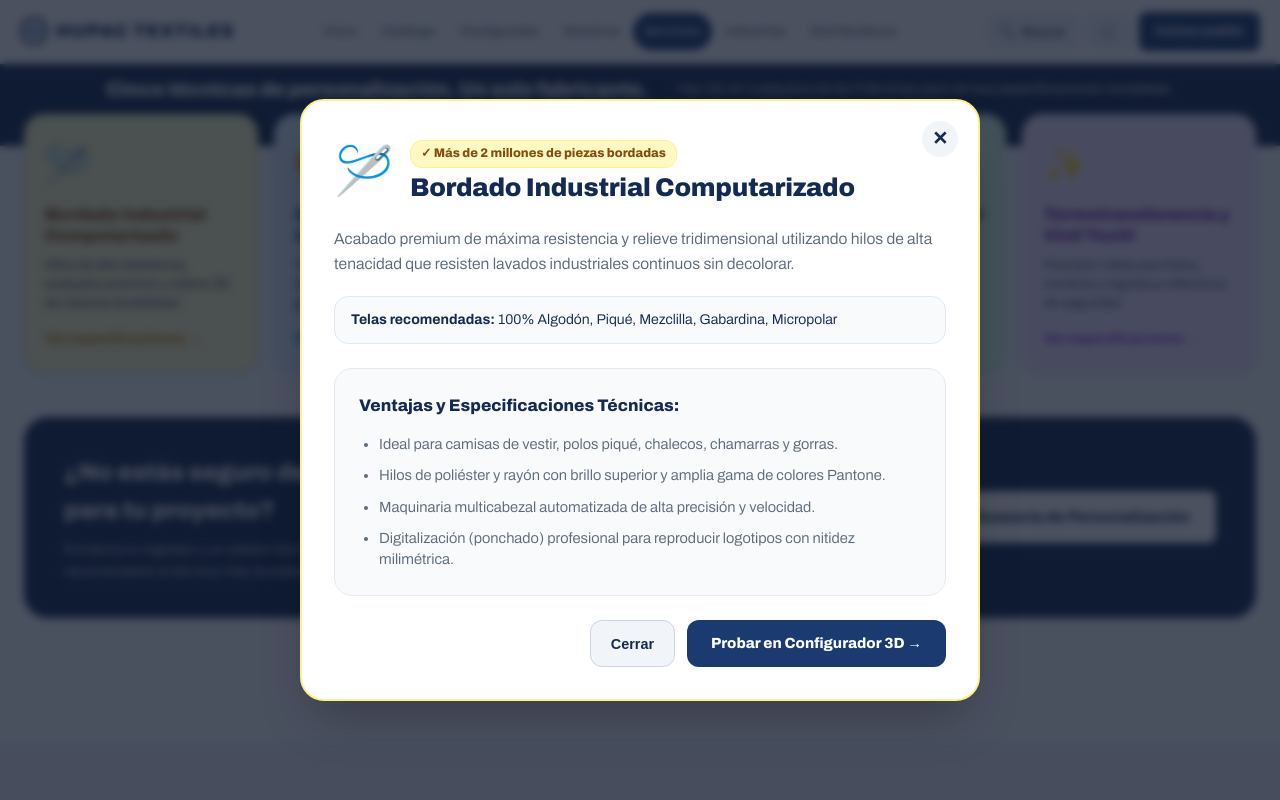
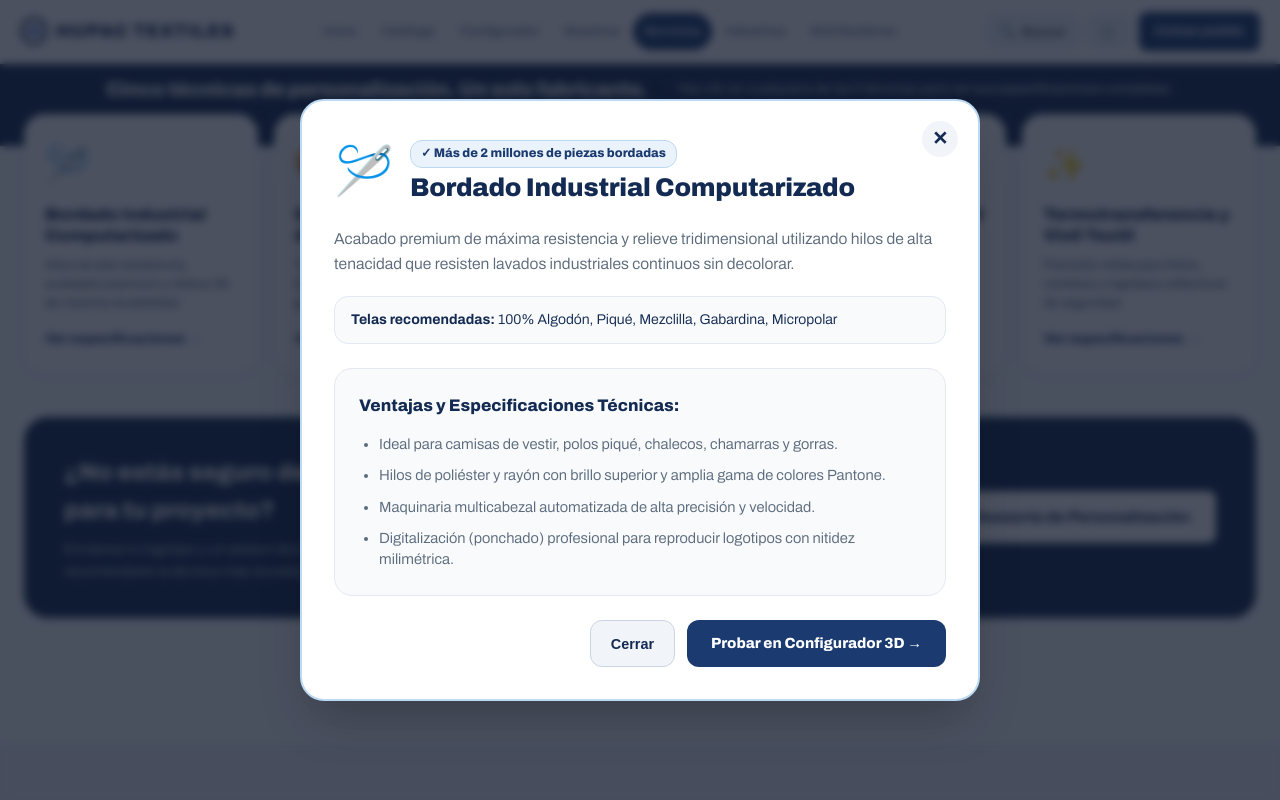
Before and after one commit to danieltrejomx/hupac-textiles-web, a Next.js app: page /servicios in a window 1280 px wide. Both pictures are taken after a click on the element 140 px from the left and 243 px from the top of the page. Shown: the top 800 px of the page. Built offline with nearby package versions, Linux system fonts and the light colour scheme.

Commit message:
style(servicios): remover colores pastel y usar tarjetas blancas limpias con estilo HUPAC

```diff
--- a/app/servicios/page.tsx
+++ b/app/servicios/page.tsx
@@ -166,8 +166,8 @@ export default function ServiciosPage() {
                 key={srv.id}
                 onClick={() => setModalServicio(srv)}
                 style={{
-                  backgroundColor: srv.bg,
-                  border: `1.5px solid ${srv.border}`,
+                  backgroundColor: '#ffffff',
+                  border: '1px solid var(--linea)',
                   borderRadius: '20px',
                   padding: '22px 20px',
                   cursor: 'pointer',
@@ -175,16 +175,18 @@ export default function ServiciosPage() {
                   flexDirection: 'column',
                   justifyContent: 'space-between',
                   gap: '16px',
-                  transition: 'transform 0.2s ease, box-shadow 0.2s ease',
-                  boxShadow: '0 4px 14px rgba(0,0,0,0.03)'
+                  transition: 'all 0.2s ease',
+                  boxShadow: '0 4px 14px rgba(19, 42, 82, 0.04)'
                 }}
                 onMouseEnter={(e) => {
                   e.currentTarget.style.transform = 'translateY(-4px)';
-                  e.currentTarget.style.boxShadow = '0 10px 24px rgba(0,0,0,0.08)';
+                  e.currentTarget.style.borderColor = 'var(--rey)';
+                  e.currentTarget.style.boxShadow = '0 12px 28px rgba(36, 86, 196, 0.12)';
                 }}
                 onMouseLeave={(e) => {
                   e.currentTarget.style.transform = 'translateY(0)';
-                  e.currentTarget.style.boxShadow = '0 4px 14px rgba(0,0,0,0.03)';
+                  e.currentTarget.style.borderColor = 'var(--linea)';
+                  e.currentTarget.style.boxShadow = '0 4px 14px rgba(19, 42, 82, 0.04)';
                 }}
               >
                 <div>
@@ -192,11 +194,11 @@ export default function ServiciosPage() {
                     {srv.icono}
                   </span>
 
-                  <h3 style={{ fontSize: '1.05rem', fontWeight: 850, color: srv.color, margin: '0 0 8px 0', lineHeight: 1.25 }}>
+                  <h3 style={{ fontSize: '1.05rem', fontWeight: 850, color: 'var(--marino)', margin: '0 0 8px 0', lineHeight: 1.25 }}>
                     {srv.titulo}
                   </h3>
 
-                  <p style={{ fontSize: '0.82rem', color: '#475569', margin: 0, lineHeight: 1.45, fontWeight: 500 }}>
+                  <p style={{ fontSize: '0.82rem', color: 'var(--texto-2)', margin: 0, lineHeight: 1.45, fontWeight: 500 }}>
                     {srv.resumen}
                   </p>
                 </div>
@@ -204,7 +206,7 @@ export default function ServiciosPage() {
                 <div style={{
                   fontSize: '0.84rem',
                   fontWeight: 800,
-                  color: srv.link,
+                  color: 'var(--rey)',
                   display: 'flex',
                   alignItems: 'center',
                   gap: '4px'
@@ -269,7 +271,7 @@ export default function ServiciosPage() {
               maxHeight: '90vh',
               overflowY: 'auto',
               boxShadow: '0 25px 50px -12px rgba(0, 0, 0, 0.25)',
-              border: `2px solid ${modalServicio.border}`,
+              border: '2px solid var(--cielo-2)',
               padding: '32px',
               position: 'relative'
             }}
@@ -306,9 +308,9 @@ export default function ServiciosPage() {
               <div>
                 <span style={{
                   fontSize: '0.78rem',
-                  backgroundColor: modalServicio.bg,
-                  color: modalServicio.color,
-                  border: `1px solid ${modalServicio.border}`,
+                  backgroundColor: 'var(--cielo)',
+                  color: 'var(--rey)',
+                  border: '1px solid var(--cielo-2)',
                   padding: '3px 10px',
                   borderRadius: '12px',
                   fontWeight: 800,
```
